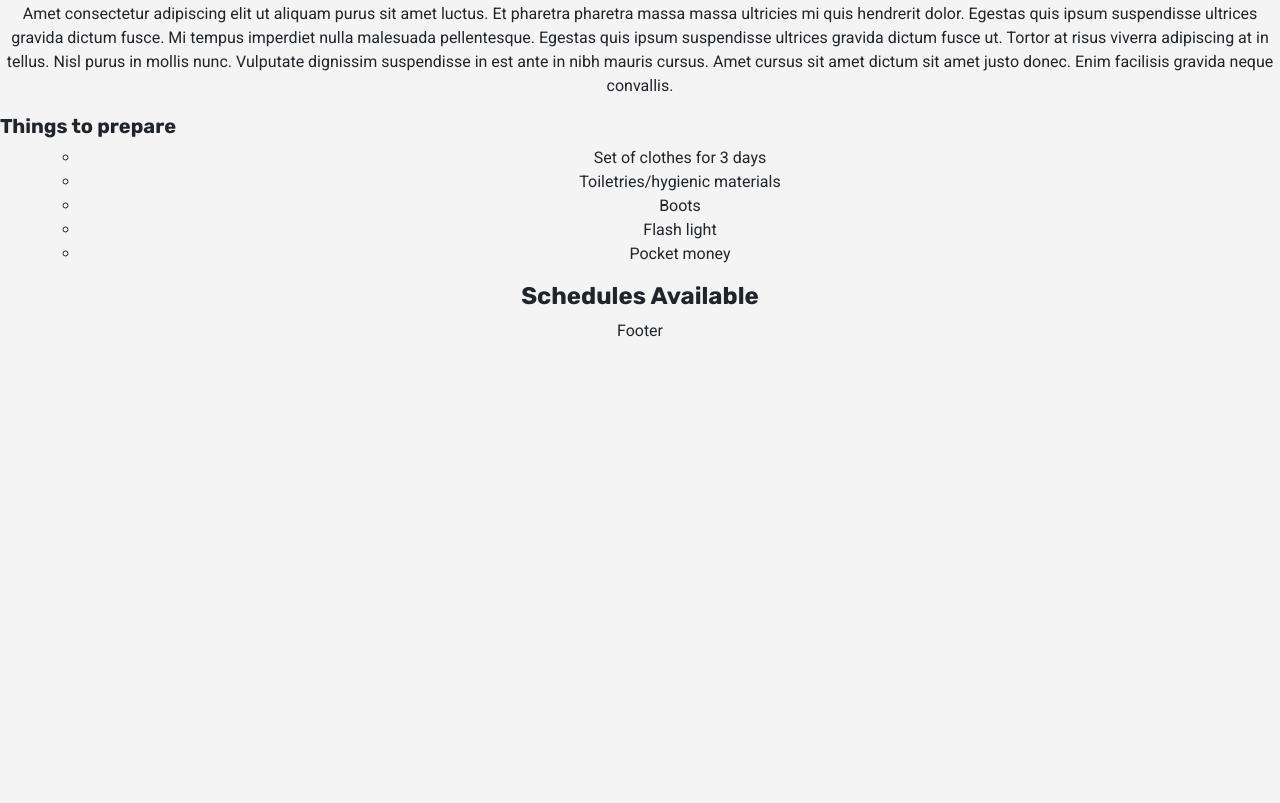
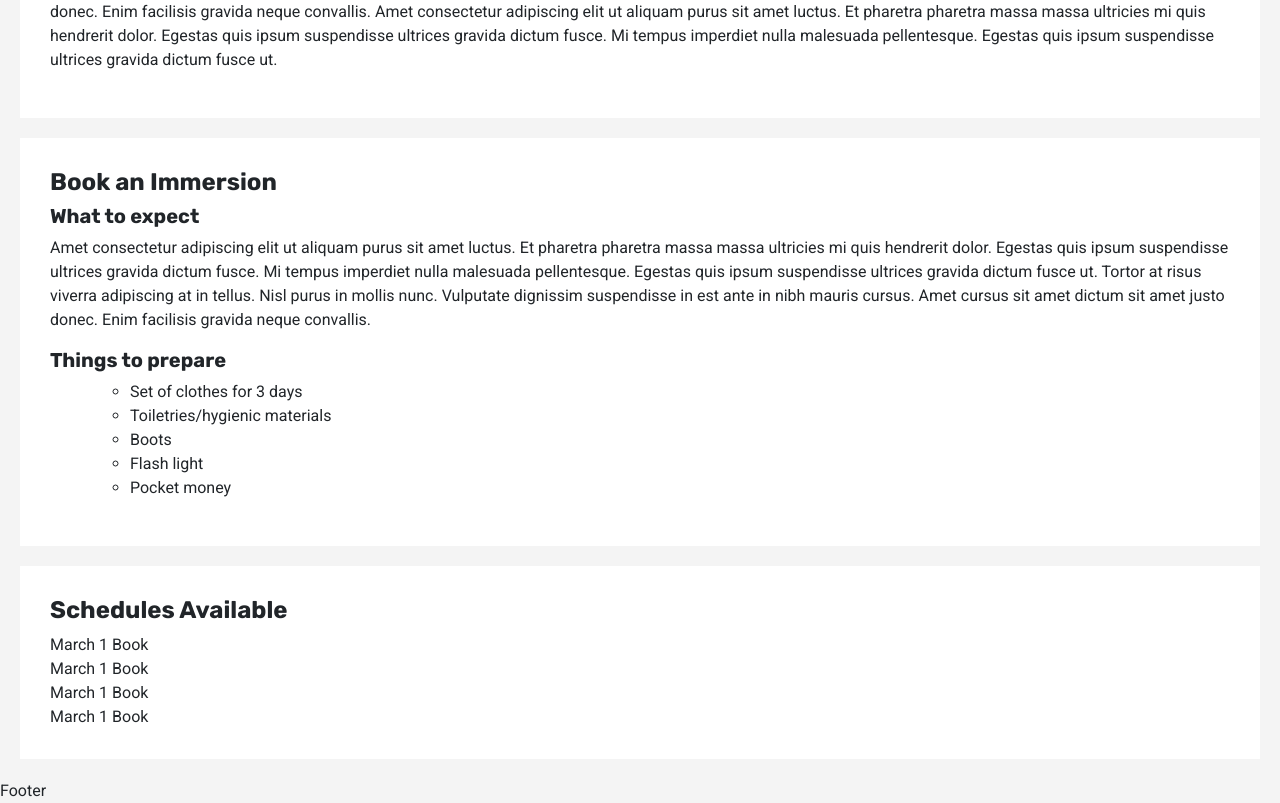
Before and after one commit to bluehacks2020/egg-soar-ugh-blue-hacks, a React (Create React App) app: page /location in a window 1280 px wide. Shown: the part 420-1223 px from the top of the page. Before the commit the page ends 800 px from the top, so only its background shows below. Built offline with nearby package versions, Linux system fonts and the light colour scheme.

Commit message:
container background

```diff
--- a/src/App.css
+++ b/src/App.css
@@ -11,7 +11,3 @@ h1, h2, h3, h4, h5, h6 {
   font-family: Rubik, sans-serif !important;
   font-weight: 700;
 }
-
-.App {
-  text-align: center;
-}
--- a/src/component/pages/LocationPage/LocationPage.js
+++ b/src/component/pages/LocationPage/LocationPage.js
@@ -7,14 +7,20 @@ const LocationPage = () => {
 
   return (
     <div className="LocationPage">
+      <div className="kontainer">
         <h4> Location Overview </h4>
         <p>{data.locOverview}</p>
+
+      </div>
+      <div className="kontainer">
         <h4> Community Overview </h4>
         <p>{data.comOverview}</p>
+      </div>
+      <div className="kontainer">
         <h4> Book an Immersion </h4>
-      <h5 className="text-left"> What to expect</h5>
+        <h5> What to expect</h5>
         <p>{data.expect}</p>
-      <h5 className="text-left"> Things to prepare </h5>
+        <h5> Things to prepare </h5>
         <ol>
             <ul>
             {data.prepare.map(prepare => (
@@ -22,7 +28,15 @@ const LocationPage = () => {
             ))}
             </ul>
         </ol>
+      </div>
+      <div className="kontainer">
         <h4> Schedules Available </h4>
+        <div> March 1 Book</div>
+        <div> March 1 Book</div>
+        <div> March 1 Book</div>
+        <div> March 1 Book</div>
+
+      </div>
 
     </div>
   );
--- a/src/component/pages/LocationPage/style.css
+++ b/src/component/pages/LocationPage/style.css
@@ -0,0 +1,5 @@
+.kontainer {
+    margin: 20px;
+    padding: 30px;
+    background-color: white;
+}
```
Lines whose indentation alone changed are shown as unchanged.
